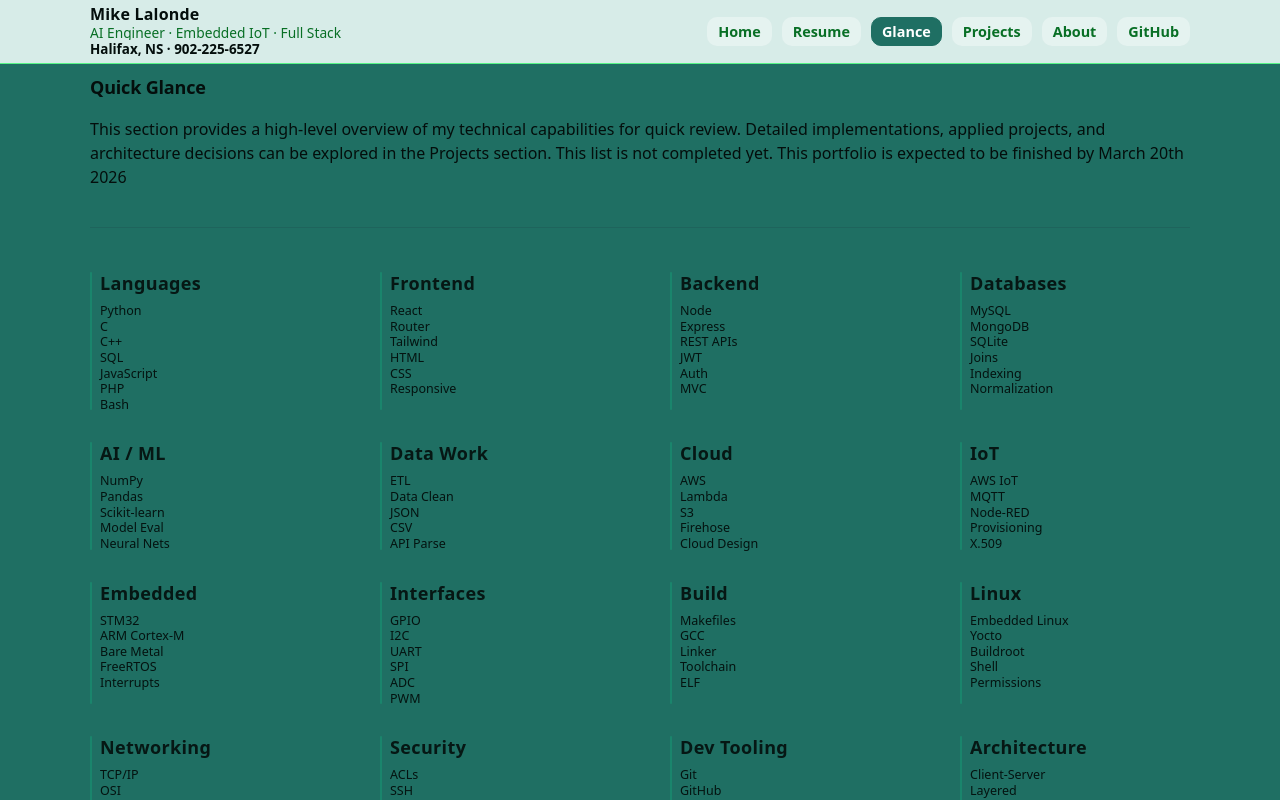
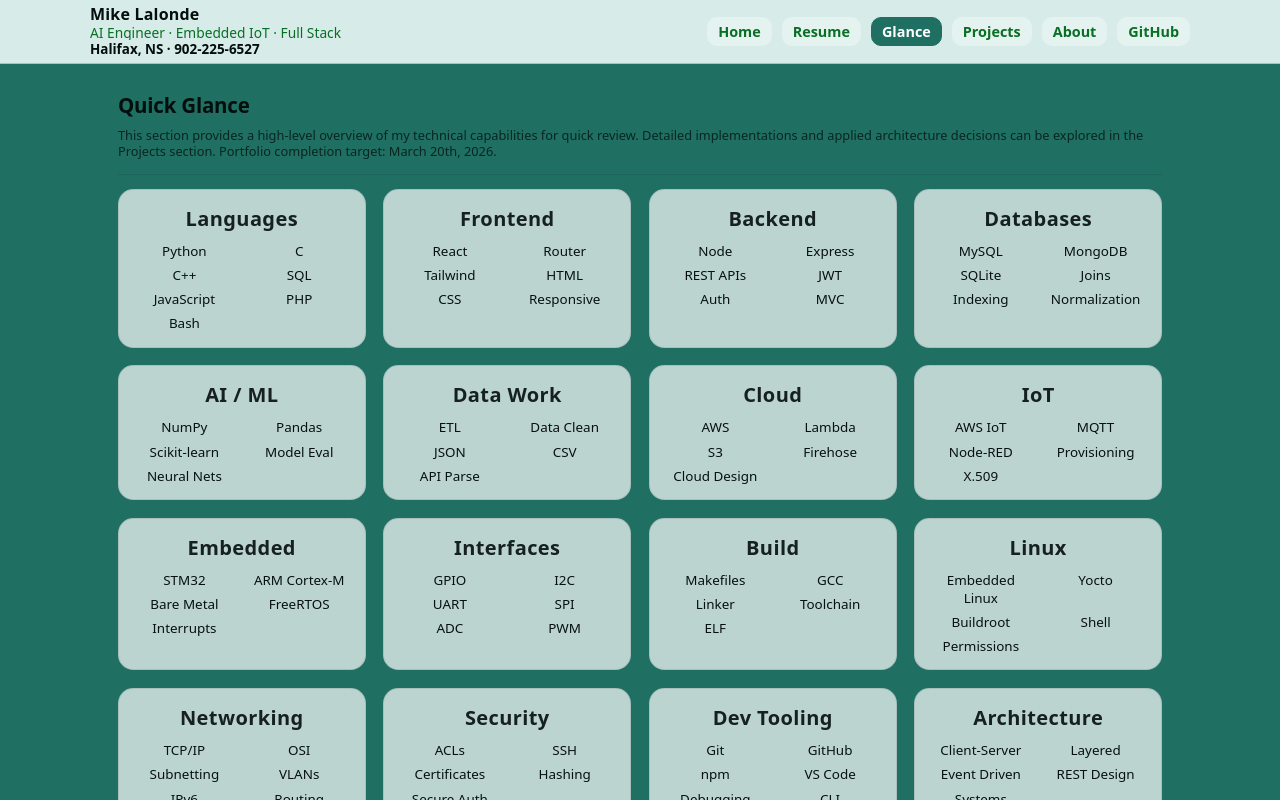
Before and after one commit to Mike-Lalonde/Mike-Lalonde.github.io, a React (Vite) app: page /#/quick-glance in a window 1280 px wide. Built offline with nearby package versions, Linux system fonts and the light colour scheme.

Commit message:
fixed quickglane

```diff
--- a/src/pages/QuickGlance.jsx
+++ b/src/pages/QuickGlance.jsx
@@ -22,7 +22,6 @@ const SECTIONS = [
 ];
 
 export default function QuickGlance() {
-  // Disable scrolling ONLY while on this page
   useEffect(() => {
     document.body.classList.add("no-scroll");
     return () => document.body.classList.remove("no-scroll");
@@ -30,11 +29,13 @@ export default function QuickGlance() {
 
   return (
     <main className="quick-glance-page">
+      <div className="quick-glance">
         <header className="quick-glance-header">
           <h1 className="quick-glance-title">Quick Glance</h1>
           <p className="quick-glance-description">
             This section provides a high-level overview of my technical capabilities for quick review.
-            Detailed implementations, applied projects, and architecture decisions can be explored in the Projects section. This list is not completed yet.  This portfolio is expected to be finished by March 20th 2026
+            Detailed implementations and applied architecture decisions can be explored in the Projects section.
+            Portfolio completion target: March 20th, 2026.
           </p>
         </header>
 
@@ -42,7 +43,7 @@ export default function QuickGlance() {
 
         <div className="quick-glance-grid">
           {SECTIONS.map((sec) => (
-          <section key={sec.title} className="quick-glance-section">
+            <section key={sec.title} className="quick-glance-card">
               <h2 className="quick-glance-heading">{sec.title}</h2>
               <ul className="quick-glance-list">
                 {sec.items.map((item) => (
@@ -54,6 +55,7 @@ export default function QuickGlance() {
             </section>
           ))}
         </div>
+      </div>
     </main>
   );
 }
--- a/src/styles/quickglance.css
+++ b/src/styles/quickglance.css
@@ -1,100 +1,134 @@
-/* src/styles/quickglance.css
-   Quick Glance page only.
-   Scoped under .quick-glance-page
-*/
+/* src/styles/quickglance.css */
 
-/* No scrolling anywhere while Quick Glance is mounted */
+/* Disable scrolling while page is mounted */
 body.no-scroll {
   overflow: hidden;
 }
 
-.quick-glance-page .quick-glance {
+.quick-glance-page {
   height: 100dvh;
   overflow: hidden;
+}
+
+/* Main container */
+.quick-glance {
+  height: 100%;
   max-width: 1280px;
   margin: 0 auto;
-  padding: 14px 28px;
+  padding: 16px 28px;
   box-sizing: border-box;
+
+  display: flex;
+  flex-direction: column;
+  gap: 14px;
 }
 
-.quick-glance-page .quick-glance-header {
-  margin-bottom: 10px;
-}
-
-.quick-glance-page .quick-glance-title {
+/* Header */
+.quick-glance-title {
   margin: 0;
-  font-size: 18px;
-  font-weight: 650;
+  font-size: clamp(20px, 1.6vw, 26px);
+  font-weight: 700;
   letter-spacing: -0.01em;
 }
 
-.quick-glance-page .quick-glance-subtitle {
-  margin: 4px 0 0 0;
-  font-size: 12px;
+.quick-glance-description {
+  margin: 6px 0 0 0;
+  font-size: clamp(11px, 1vw, 14px);
+  line-height: 1.3;
   opacity: 0.75;
+
+  display: -webkit-box;
+  -webkit-line-clamp: 3;
+  -webkit-box-orient: vertical;
+  overflow: hidden;
 }
 
-/* 4×4 grid */
-.quick-glance-page .quick-glance-grid {
+.quick-glance-divider {
+  border: none;
+  height: 1px;
+  background-color: rgba(31, 41, 55, 0.15);
+  margin: 0;
+}
+
+/* 4 Columns ALWAYS */
+.quick-glance-grid {
+  flex: 1 1 auto;
+  min-height: 0;
+  overflow: hidden;
+
   display: grid;
   grid-template-columns: repeat(4, minmax(0, 1fr));
-  column-gap: 60px;
-  row-gap: 28px;
+  gap: clamp(10px, 1.4vw, 18px);
   align-content: start;
 }
 
-.quick-glance-page .quick-glance-section {
-  position: relative;
-  padding-left: 10px;
+/* Card styling */
+.quick-glance-card {
+  border: 1px solid rgba(31, 41, 55, 0.12);
+  border-radius: clamp(12px, 1.2vw, 18px);
+  padding: clamp(10px, 1.2vw, 14px);
   box-sizing: border-box;
+  overflow: hidden;
+
+  background: rgba(255, 255, 255, 0.7);
+  backdrop-filter: blur(6px);
 }
 
-.quick-glance-page .quick-glance-section::before {
-  content: "";
-  position: absolute;
-  left: 0;
-  top: 2px;
-  bottom: 2px;
-  width: 2px;
-  border-radius: 2px;
-  background: rgba(16, 185, 129, 0.30);
+/* Section Title */
+.quick-glance-heading {
+  margin: 0 0 8px 0;
+  font-size: clamp(20px, 1.1vw, 17px);
+  font-weight: 700;
+  letter-spacing: 0.02em;
+  opacity: 0.9;
+
+  text-align: center;
 }
 
-.quick-glance-page .quick-glance-heading {
-  margin: 0 0 6px 0;
-  font-size: 18px;
-  font-weight: 650;
-  letter-spacing: 0.02em;
-  opacity: 0.9;
+.quick-glance-heading::before {
+  content: "";
+  width: 10px;
+  height: 10px;
+  border-radius: 999px;
+  background: rgba(16, 185, 129, 0.35);
+  flex: 0 0 auto;
 }
 
-.quick-glance-page .quick-glance-list {
+/* Skills list */
+.quick-glance-list {
   list-style: none;
   padding: 0;
   margin: 0;
+  font-size: 20px;
+  display: grid;
+  grid-template-columns: repeat(2, minmax(0, 1fr));
+  column-gap: clamp(6px, 1vw, 12px);
+  row-gap: clamp(3px, 0.6vw, 6px);
+
+  justify-items: center;   /* centers items inside each grid cell */
 }
 
-.quick-glance-page .quick-glance-item {
-  font-size: 12.5px;
-  line-height: 1.25;
-  margin: 0;
-  opacity: 0.95;
+.quick-glance-item {
+  font-size: clamp(11px, 1.05vw, 15px);
+  line-height: 1.35;
+  font-weight: 500;
+  opacity: 0.98;
+
+  text-align: center;
 }
 
-.quick-glance-page .quick-glance-divider {
-  border: none;
-  height: 1px;
-  background-color: rgba(31, 41, 55, 0.15);
-  margin: 38px 0 42px 0;
-}
+/* Small screens (still 4 columns, just tighter) */
+@media (max-width: 800px) {
+  .quick-glance {
+    padding: 12px 16px;
+    gap: 10px;
+  }
 
-@media (max-width: 1200px) {
-  .quick-glance-page .quick-glance-grid {
-    column-gap: 38px;
-    row-gap: 12px;
+  .quick-glance-description {
+    -webkit-line-clamp: 2;
   }
-  .quick-glance-page .quick-glance-item {
-    font-size: 12px;
-    line-height: 1.2;
+
+  .quick-glance-list {
+    grid-template-columns: 1fr;
   }
 }
```
Also changed, not shown: 4 other files (tests, documents, lock files or other folders). Lines whose indentation alone changed are shown as unchanged.
